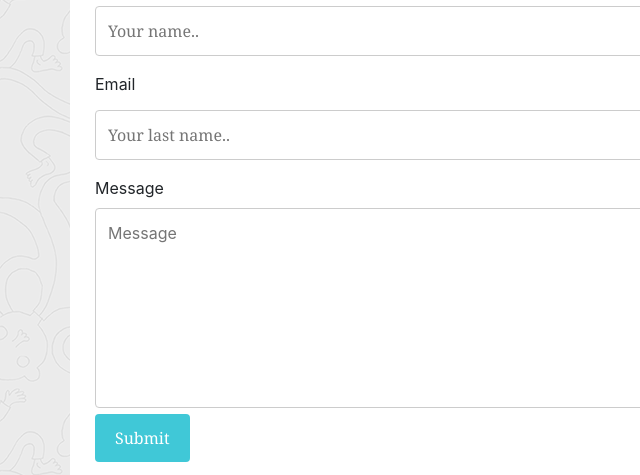
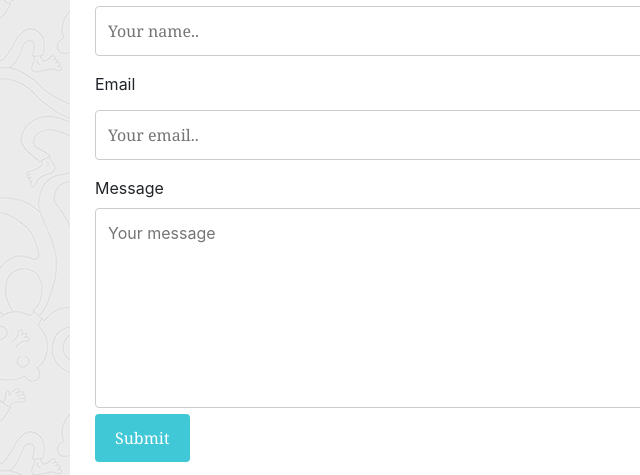
Before and after one commit to aubstacle/portfolio, a plain HTML site: page contact.html in a window 1280 px wide. Shown: the part 249-724 px from the top of the page, 0-640 px from the left. Drawn offline with nearby package versions, Linux system fonts and the light colour scheme.

Commit message:
changed a few placeholder messages

```diff
--- a/contact.html
+++ b/contact.html
@@ -50,13 +50,13 @@
         <form action="action_page.php">
 
           <label for="fname">Name</label>
-          <input type="text" id="fname" name="firstname" placeholder="Your name..">
+          <input type="text" id="fname" name="name" placeholder="Your name..">
 
           <label for="lname">Email</label>
-          <input type="text" id="lname" name="lastname" placeholder="Your last name..">
+          <input type="text" id="lname" name="lastname" placeholder="Your email..">
 
           <label for="subject">Message</label>
-          <textarea id="subject" name="subject" placeholder="Message" style="height:200px"></textarea>
+          <textarea id="subject" name="subject" placeholder="Your message" style="height:200px"></textarea>
 
           <input type="submit" value="Submit">
 
```
